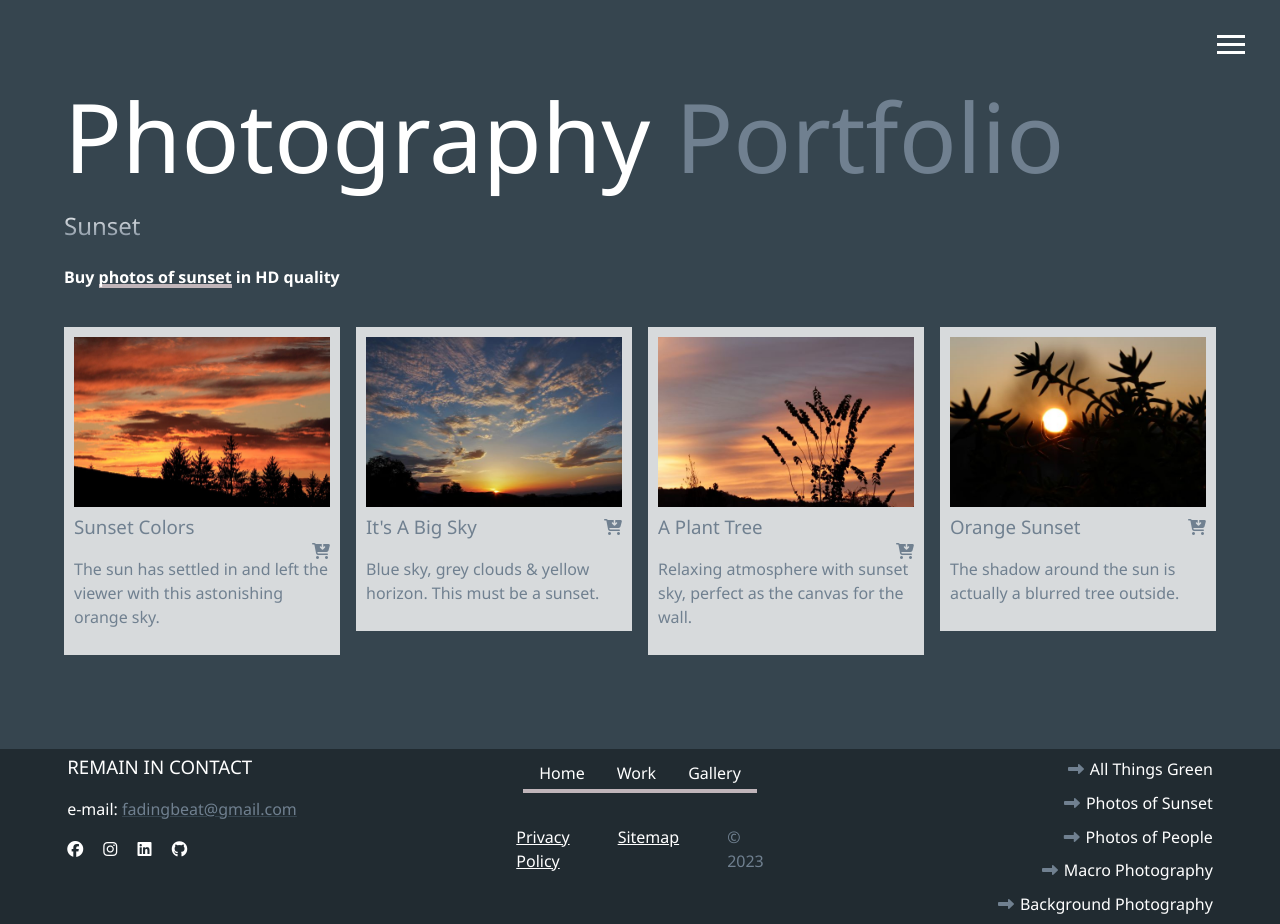
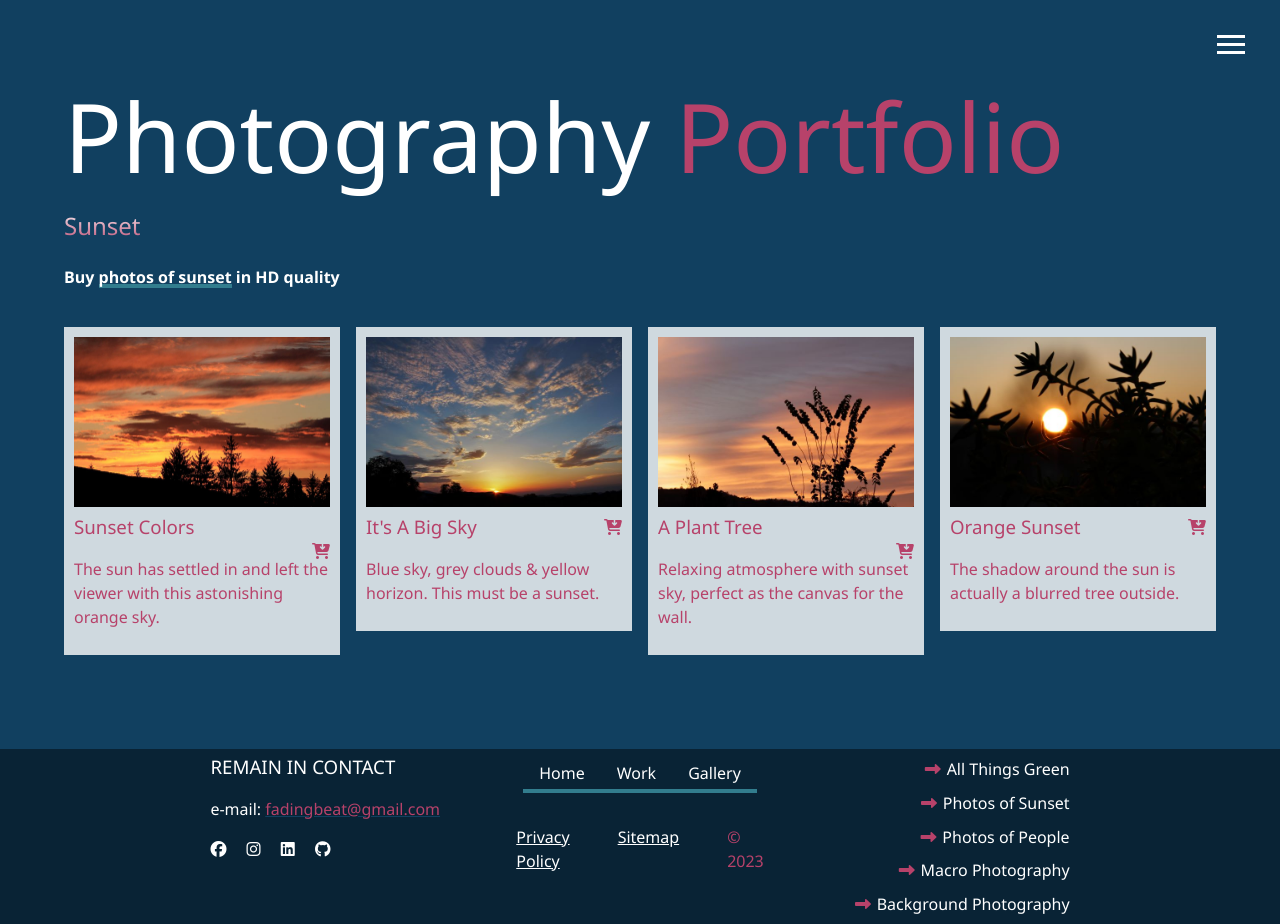
Before and after one commit to fadingbeat/css-wonders, a PHP site: page /dist/gallery.html in a window 1280 px wide. Run offline with PHP 8.4, Linux system fonts and the light colour scheme; some libraries are stand-ins or nearby versions.

Commit message:
added visual changes

```diff
--- a/dist/css/cssgen.css
+++ b/dist/css/cssgen.css
@@ -1,13 +1,13 @@
 h1::selection,
 .text-secondary::selection {
-  background: #36454f8c;
+  background: #b7426a;
   color: darkgrey;
 }
 
 .text-primary::selection {
-  background: #36454f8c;
+  background: #114060;
 }
 
 h2::selection {
-  background: #36454f8c;
+  background: rgba(17, 64, 96, 0.33);
 }
--- a/dist/css/main.css
+++ b/dist/css/main.css
@@ -119,8 +119,11 @@
 }
 
 body {
-  background: #36454f;
+  background: #114060;
   color: #fff;
+  min-height: 100vh;
+  display: flex;
+  flex-direction: column;
   height: 100%;
   margin: 0;
   font-family: "Segoe UI", Tahoma, Geneva, Verdana, sans-serif;
@@ -172,7 +175,7 @@ header {
 }
 
 .text-secondary {
-  color: #708090;
+  color: #b7426a;
 }
 
 main {
@@ -196,7 +199,7 @@ main#home h1 {
   margin-top: 20vh;
 }
 main h2 {
-  background: -webkit-linear-gradient(#ffffff, #708090);
+  background: -webkit-linear-gradient(#ffffff, #b7426a);
   background-clip: text;
   -webkit-background-clip: text;
   -webkit-text-fill-color: transparent;
@@ -266,7 +273,7 @@ main h2 {
 }
 
 .shutterstock-gallery h2 {
-  background: -webkit-linear-gradient(#ffffff, #708090);
+  background: -webkit-linear-gradient(#ffffff, #b7426a);
   background-clip: text;
   -webkit-background-clip: text;
   -webkit-text-fill-color: transparent;
@@ -298,14 +305,14 @@ main h2 {
 /* Content */
 .content {
   background-color: rgba(255, 255, 255, 0.8);
-  color: #708090;
+  color: #b7426a;
   padding: 10px;
 }
 .content a i {
   float: right;
   position: relative;
   top: -6.34rem;
-  color: #708090;
+  color: #b7426a;
 }
 .content img {
   opacity: 1;
@@ -322,7 +329,7 @@ main h2 {
 }
 
 .decorative-link {
-  background: linear-gradient(to bottom, #c0b5ba 0%, #c0b5ba 100%);
+  background: linear-gradient(to bottom, #327d8e 0%, #327d8e 100%);
   background-position: 0 100%;
   background-repeat: repeat-x;
   background-size: 4px 4px;
@@ -410,12 +415,12 @@ main h2 {
   font-size: xx-large;
 }
 #main-footer .copyright-item {
-  color: #708090;
+  color: #b7426a;
 }
 
 #footer-gallery {
   padding: 0.2rem;
-  background: #212b31;
+  background: #092335;
   color: #fff;
   height: fit-content;
 }
@@ -423,7 +428,7 @@ main h2 {
 .footer-container {
   padding: 0 4rem;
   display: flex;
-  justify-content: space-between;
+  justify-content: center;
   flex-direction: row;
   max-width: 100%;
 }
@@ -448,11 +453,11 @@ main h2 {
   padding: 0.3rem 0;
 }
 .footer-container .external-links a:hover {
-  color: #c0b5ba;
+  color: #327d8e;
 }
 .footer-container .external-links .arrow {
   margin-right: 15px;
-  color: #708090;
+  color: #b7426a;
   animation: slide1 1s ease-in-out infinite;
 }
 .footer-container .copyright-notice {
@@ -467,13 +472,13 @@ main h2 {
   text-decoration: underline;
 }
 .footer-container .copyright-notice span {
-  color: #708090;
+  color: #b7426a;
 }
 .footer-container .social-icons i {
   padding-right: 1rem;
 }
 .footer-container .social-icons i:hover {
-  color: #c0b5ba;
+  color: #327d8e;
 }
 .footer-container .column-1 h3 {
   text-transform: uppercase;
@@ -481,11 +486,11 @@ main h2 {
 
 .company_contact {
   text-decoration: underline;
-  text-decoration-color: #36454f;
-  color: #708090;
+  text-decoration-color: #114060;
+  color: #b7426a;
 }
 .company_contact:hover {
-  color: #c0b5ba;
+  color: #327d8e;
 }
 
 @keyframes slide1 {
--- a/scss/_config.scss
+++ b/scss/_config.scss
@@ -1,10 +1,10 @@
-$link-hover-color: #c0b5ba;
-$gradient-color: -webkit-linear-gradient(#ffffff, #708090);
-$primary-color: #36454f;
-$secondary-color: #708090;
+$link-hover-color: #327d8e;
+$gradient-color: -webkit-linear-gradient(#ffffff, #b7426a);
+$primary-color: #114060;
+$secondary-color: #b7426a;
 $show-home-image: true;
 $home-image: url(../img/background.jpg);
-$background-opacity: 0.7;
+$background-opacity: 0.8;
 
 @mixin easeOut {
   transition: all 0.5s ease-out;
--- a/scss/_menu.scss
+++ b/scss/_menu.scss
@@ -89,7 +89,7 @@
     .portrait {
       width: 250px;
       height: 250px;
-      background: url("../img/avatar.jpg");
+      background: url("../img/avatar.png");
       border-radius: 50%;
       border: solid 3px $secondary-color;
       background-repeat: no-repeat;
--- a/scss/_mobile.scss
+++ b/scss/_mobile.scss
@@ -66,7 +66,7 @@
     transform: translate3d(100%, 0, 0);
 
     .portrait {
-      background: url("../img/avatar-sm.jpg");
+      background: url("../img/avatar-sm.png");
       width: 100px;
       height: 100px;
     }
--- a/scss/main.scss
+++ b/scss/main.scss
@@ -9,6 +9,9 @@ body {
   @include background;
   background: $primary-color;
   color: set-text-color($primary-color);
+  min-height: 100vh;
+  display: flex;
+  flex-direction: column;
   height: 100%;
   margin: 0;
   font-family: "Segoe UI", Tahoma, Geneva, Verdana, sans-serif;
@@ -122,6 +125,12 @@ main {
     padding: 0.5rem;
     border-bottom: $secondary-color 5px solid;
   }
+}
+
+// Add background image to work page
+
+#work {
+  background-image: url("../dist/img/background1.jpg");
 }
 
 // Work/Projects
@@ -308,10 +317,10 @@ main {
   padding: 0.2rem;
   background: darken($primary-color, 10);
   color: set-text-color($primary-color);
+  margin-top: auto;
   // height: 60px;
   text-align: center;
   .footer-container {
-    display: unset !important;
     .item {
       color: #d1abbc;
       display: unset;
@@ -332,7 +341,7 @@ main {
 .footer-container {
   padding: 0 4rem;
   display: flex;
-  justify-content: space-between;
+  justify-content: center;
   flex-direction: row;
   max-width: 100%;
   .columns-right {
```
Also changed, not shown: other parts of dist/css/main.css (+25 -23 lines), dist/img/avatar-sm.png (added), dist/img/avatar.png (added), dist/img/avatarr.jpg (renamed from dist/img/avatar.jpg), dist/img/background.jpg, 1 other file.
